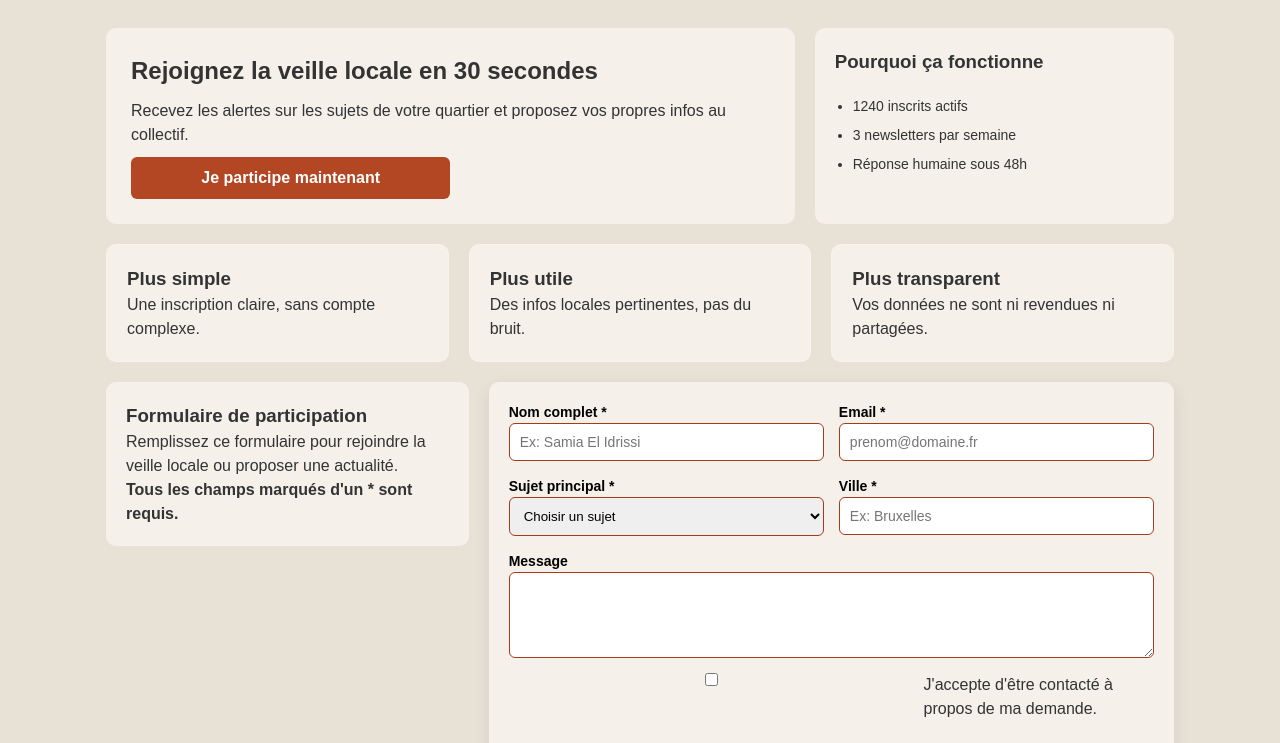
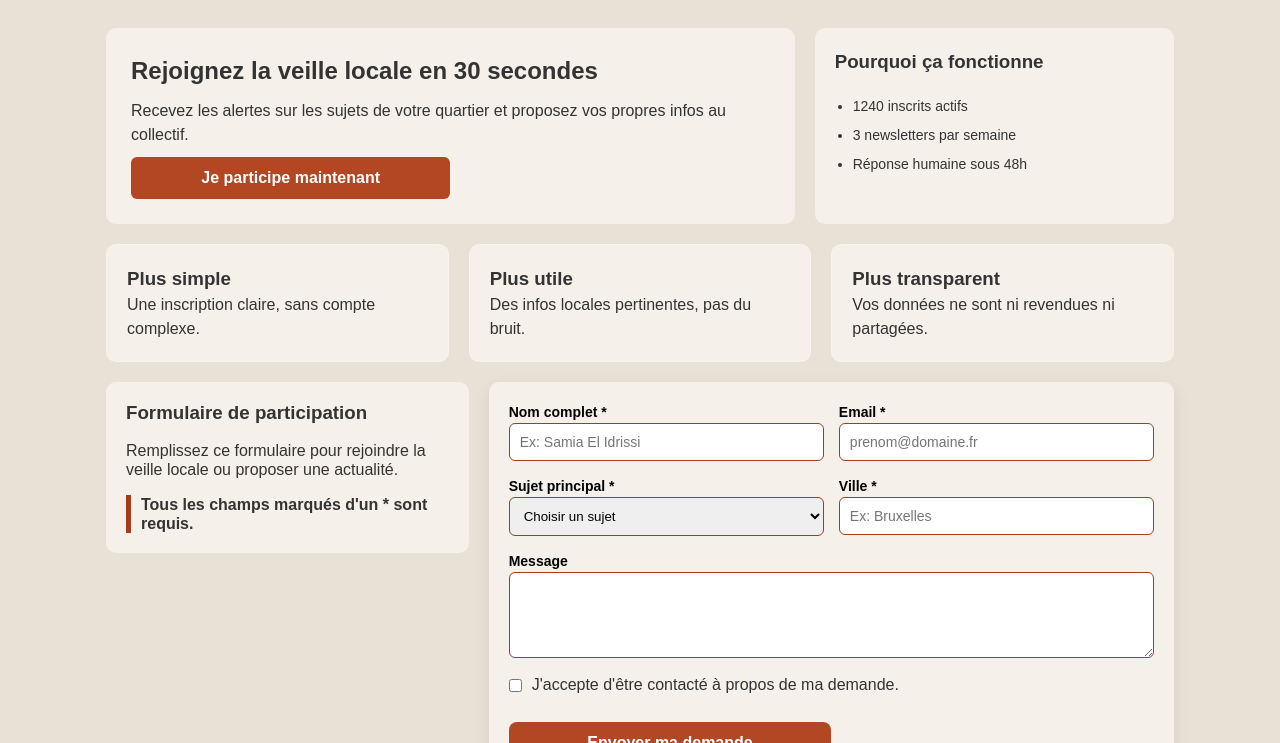
Before and after one commit to Satoruhali/starter-4-prj-jeudi-vendredi, a website: page inscription.html in a window 1280 px wide. Shown: the part 57-800 px from the top of the page. Drawn offline with Linux system fonts and the light colour scheme.

Commit message:
twelve commit : "added a rule to reduce a width of thr checkbox input

```diff
--- a/inscription.html
+++ b/inscription.html
@@ -123,7 +123,18 @@ body {
   border-radius: 10px;
   width: 100%;
   max-width: 50%;
+  display: flex;
+  flex-direction: column;
+  gap:1rem ;
+  line-height: 1.2;
 }
+
+.form-info strong {
+  border-left: 5px solid #a43c1c;
+  padding-left: 10px;
+  display: block;
+}
+
 
 .contact-form {
   flex: 2;
@@ -155,12 +166,18 @@ body {
   padding: 10px;
   border-radius: 6px;
   border: 1px solid #a43c1c ;
+
+}
+
+input[type="checkbox"] {
+  width: auto;
+  flex: initial;
 }
 
 .checkbox {
   display: flex;
+  align-items:center;
   gap: 10px;
-  align-items: flex-start;
 }
 
 /* button */
@@ -288,7 +305,7 @@ body {
 
     <div class="form-info">
       <h3>Formulaire de participation</h3>
-      <p>Remplissez ce formulaire pour rejoindre la veille locale ou proposer une actualité.</p>
+    <p>Remplissez ce formulaire pour rejoindre la veille locale ou proposer une actualité.</p>
       <p><strong>Tous les champs marqués d'un * sont requis.</strong></p>
     </div>
 
```
